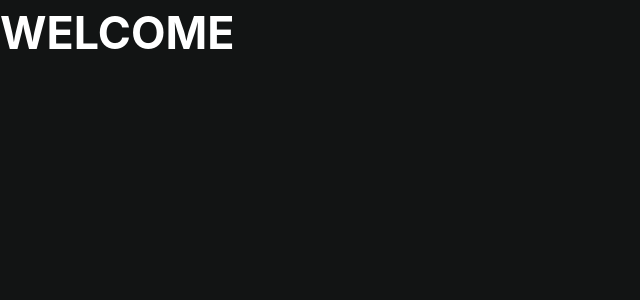
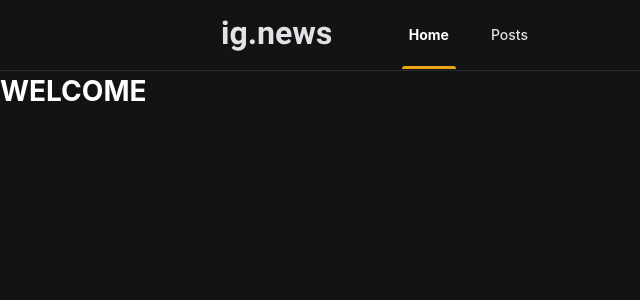
Before and after one commit to MarcosRene/ig-news, a Next.js app: page / in a window 1280 px wide. Shown: the top 300 px of the page, without its empty margins (0-640 px from the left). Built offline with nearby package versions, Linux system fonts and the light colour scheme.

Commit message:
:sparkles: feat: create Header component

```diff
--- /dev/null
+++ b/src/components/Header/index.tsx
@@ -0,0 +1,18 @@
+import { Container, NavLink } from './styles';
+
+export const Header = () => (
+  <Container>
+    <header>
+      <img src="/images/logo.svg" alt="ig.news" />
+
+      <nav>
+        <NavLink active href="/">
+          Home
+        </NavLink>
+        <NavLink active={false} href="/posts">
+          Posts
+        </NavLink>
+      </nav>
+    </header>
+  </Container>
+);
--- /dev/null
+++ b/src/components/Header/styles.ts
@@ -0,0 +1,69 @@
+import styled, { css } from 'styled-components';
+
+export const Container = styled.div`
+  ${({ theme }) => css`
+    width: 100%;
+    border-bottom: 1px solid ${theme.colors.detail};
+
+    > header {
+      width: 100%;
+      max-width: 63.75rem;
+      height: 5rem;
+      margin: 0 auto;
+      padding: 0 2rem;
+
+      display: flex;
+      justify-content: center;
+      align-items: center;
+
+      > nav {
+        width: 100%;
+        margin-left: 5rem;
+      }
+    }
+  `}
+`;
+
+type NavLinkProps = {
+  active: boolean;
+};
+
+export const NavLink = styled.a<NavLinkProps>`
+  ${({ theme, active: isActive }) => css`
+      height: 100%;
+      position: relative;
+      padding: 0 0.5rem;
+      line-height: 5rem;
+      color: ${theme.colors[isActive ? 'titles' : 'text']};
+      transition: 180ms 80ms ease-in-out;
+      display: inline-block;
+
+      :hover {
+        color: ${theme.colors.titles};
+      }
+
+      + a {
+        margin-left: 2rem;
+      }
+
+      ${
+        isActive &&
+        css`
+          font-weight: bold;
+
+          ::after {
+            content: '';
+            position: absolute;
+            right: 0;
+            bottom: 1px;
+            left: 0;
+            width: 100%;
+            height: 0.1875rem;
+            border-radius: 0.1875rem 0.1875rem 0 0;
+            background: ${theme.colors.yellow};
+          }
+        `
+      }
+    }
+  `}
+`;
--- a/src/components/index.ts
+++ b/src/components/index.ts
@@ -1 +1,2 @@
 export { MetaTags } from './MetaTags';
+export { Header } from './Header';
--- a/src/pages/_app.tsx
+++ b/src/pages/_app.tsx
@@ -1,11 +1,13 @@
 import { ThemeProvider } from 'styled-components';
 
+import { Header } from '../components';
 import GlobalStyles from '../../styles/global';
 import theme from '../../styles/theme';
 
 function MyApp({ Component, pageProps }) {
   return (
     <ThemeProvider theme={theme}>
+      <Header />
       <Component {...pageProps} />
       <GlobalStyles />
     </ThemeProvider>
--- a/styles/global.ts
+++ b/styles/global.ts
@@ -50,7 +50,7 @@ export default createGlobalStyle`
     body,
     input,
     button {
-      font: 1.6rem 'Roboto Slab', -apple-system, BlinkMacSystemFont, 'Segoe UI',
+      font: 1rem 'Roboto Slab', -apple-system, BlinkMacSystemFont, 'Segoe UI',
         Roboto, Helvetica, Arial, sans-serif, 'Apple Color Emoji',
         'Segoe UI Emoji', 'Segoe UI Symbol';
       line-height: 1.48;
```
Also changed, not shown: public/images/avatar.svg (added), public/images/logo.svg (added).
